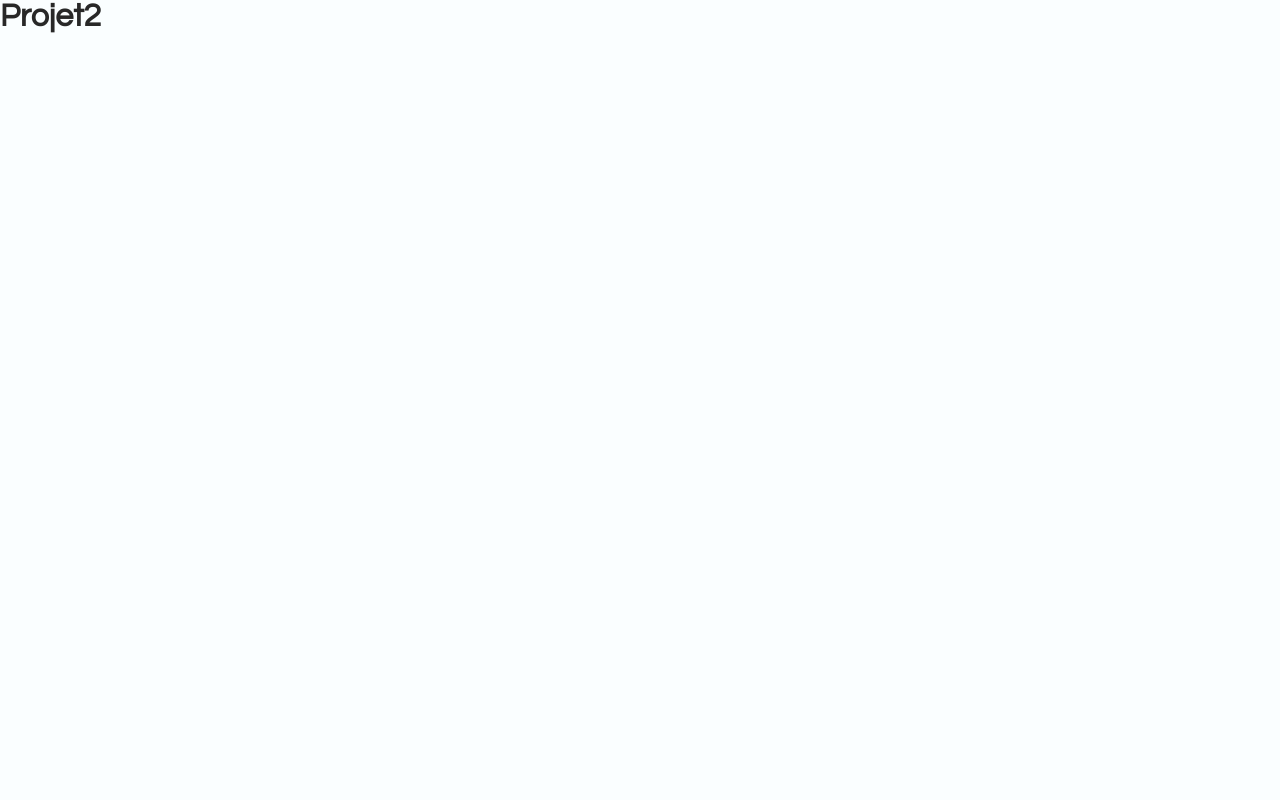
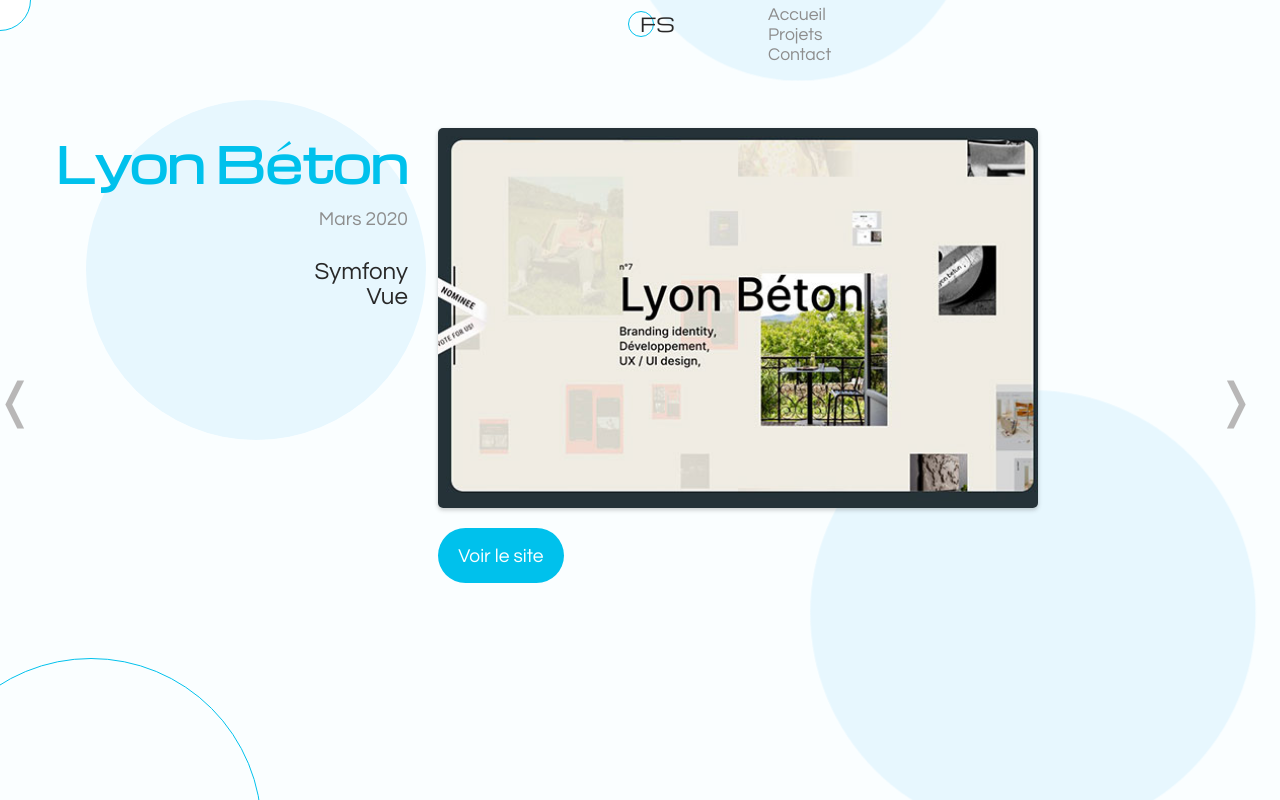
Before and after one commit to Elisee-des/Apk_SVR_branche, a React (Create React App) app: page /projet-2 in a window 1280 px wide. Shown: the top 800 px of the page. Built offline with nearby package versions, Linux system fonts and the light colour scheme.

Commit message:
Fin de tous les projets

```diff
--- a/src/App.js
+++ b/src/App.js
@@ -1,5 +1,6 @@
 import React from 'react';
 import { BrowserRouter, Route, Routes } from 'react-router-dom';
+import Contact from './pages/Contact';
 import Home from './pages/Home';
 import NotFound from './pages/NotFound';
 import Projet1 from './pages/Projet1';
@@ -16,6 +17,7 @@
         <Route path='/projet-2' element={<Projet2 />} />
         <Route path='/projet-3' element={<Projet3 />} />
         <Route path='/projet-4' element={<Projet4 />} />
+        <Route path='/contact' element={<Contact />} />
         <Route path='*' element={<NotFound />} />
       </Routes>
     </BrowserRouter>
--- a/src/components/Navigation.js
+++ b/src/components/Navigation.js
@@ -27,7 +27,7 @@
                     </ul>
                 </li>
 
-                <NavLink to="/" className={(nav) => (nav.isActive ? "nav-active hover" : "hover")}>
+                <NavLink to="/contact" className={(nav) => (nav.isActive ? "nav-active hover" : "hover")}>
                     <li>Contact</li>
                 </NavLink>
             </ul>
--- a/src/components/Projects.js
+++ b/src/components/Projects.js
@@ -9,9 +9,9 @@
   const [size, setSize] = useState();
 
     useEffect(() => {
-        setLeft(Math.floor(Math.random() * 200 + 700) + "px");
-        setTop(Math.floor(Math.random() * 200 + 150) + "px");
-        setSize("scale(" + (Math.random() + 0.7) + ")");
+       setLeft(Math.floor(Math.random() * 200 + 700) + "px");
+       setTop(Math.floor(Math.random() * 200 + 150) + "px");
+       setSize("scale(" + (Math.random() + 0.7) + ")");
     }, [])
 
   console.log(curentProjet);
--- a/src/pages/Projet2.js
+++ b/src/pages/Projet2.js
@@ -1,11 +1,24 @@
 import React from 'react';
 
+import Button from "../components/Button";
+import Mouse from "../components/Mouse";
+import Logo from "../components/Logo";
+import Navigation from "../components/Navigation";
+import Projects from "../components/Projects";
+
 const Projet2 = () => {
-    return (
-        <div>
-            <h1>Projet2</h1>
-        </div>
-    );
+  return (
+    <main>
+      <Mouse />
+      <div className="project">
+        <Navigation />
+        <Logo />
+        <Projects projetNumber={1} />
+        <Button rigth={"/projet-3"} left={"/projet-1"} />
+      </div>
+    </main>
+  );
 };
 
+
 export default Projet2;
--- a/src/pages/Projet3.js
+++ b/src/pages/Projet3.js
@@ -1,11 +1,24 @@
 import React from 'react';
 
+import Button from "../components/Button";
+import Mouse from "../components/Mouse";
+import Logo from "../components/Logo";
+import Navigation from "../components/Navigation";
+import Projects from "../components/Projects";
+
 const Projet3 = () => {
-    return (
-        <div>
-            <h3>Projet3</h3>
-        </div>
-    );
+  return (
+    <main>
+      <Mouse />
+      <div className="project">
+        <Navigation />
+        <Logo />
+        <Projects projetNumber={2} />
+        <Button rigth={"/projet-4"} left={"/projet-1"} />
+      </div>
+    </main>
+  );
 };
 
+
 export default Projet3;
--- a/src/pages/Projet4.js
+++ b/src/pages/Projet4.js
@@ -1,11 +1,23 @@
 import React from 'react';
 
+import Button from "../components/Button";
+import Mouse from "../components/Mouse";
+import Logo from "../components/Logo";
+import Navigation from "../components/Navigation";
+import Projects from "../components/Projects";
+
 const Projet4 = () => {
-    return (
-        <div>
-            <h4>Projet4</h4>
-        </div>
-    );
+  return (
+    <main>
+      <Mouse />
+      <div className="project">
+        <Navigation />
+        <Logo />
+        <Projects projetNumber={3} />
+        <Button rigth={"/contact"} left={"/projet-4"} />
+      </div>
+    </main>
+  );
 };
 
 export default Projet4;
```
